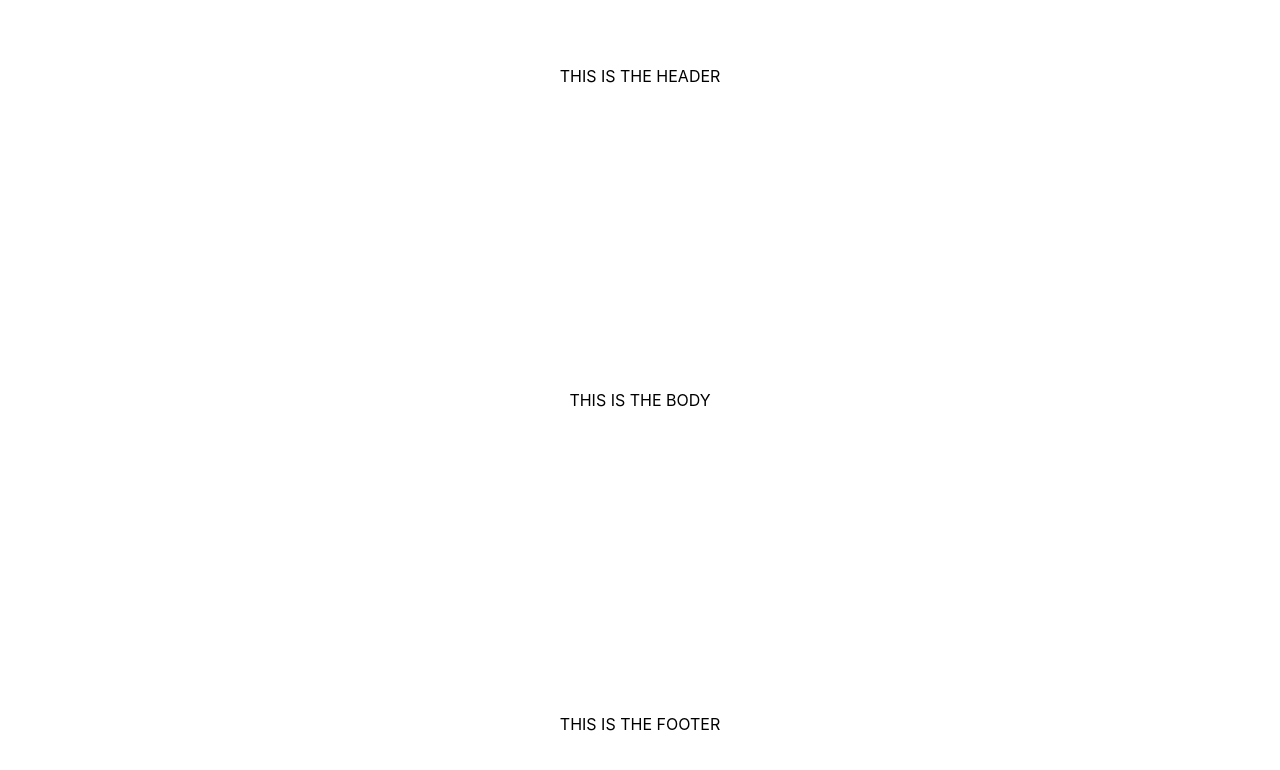
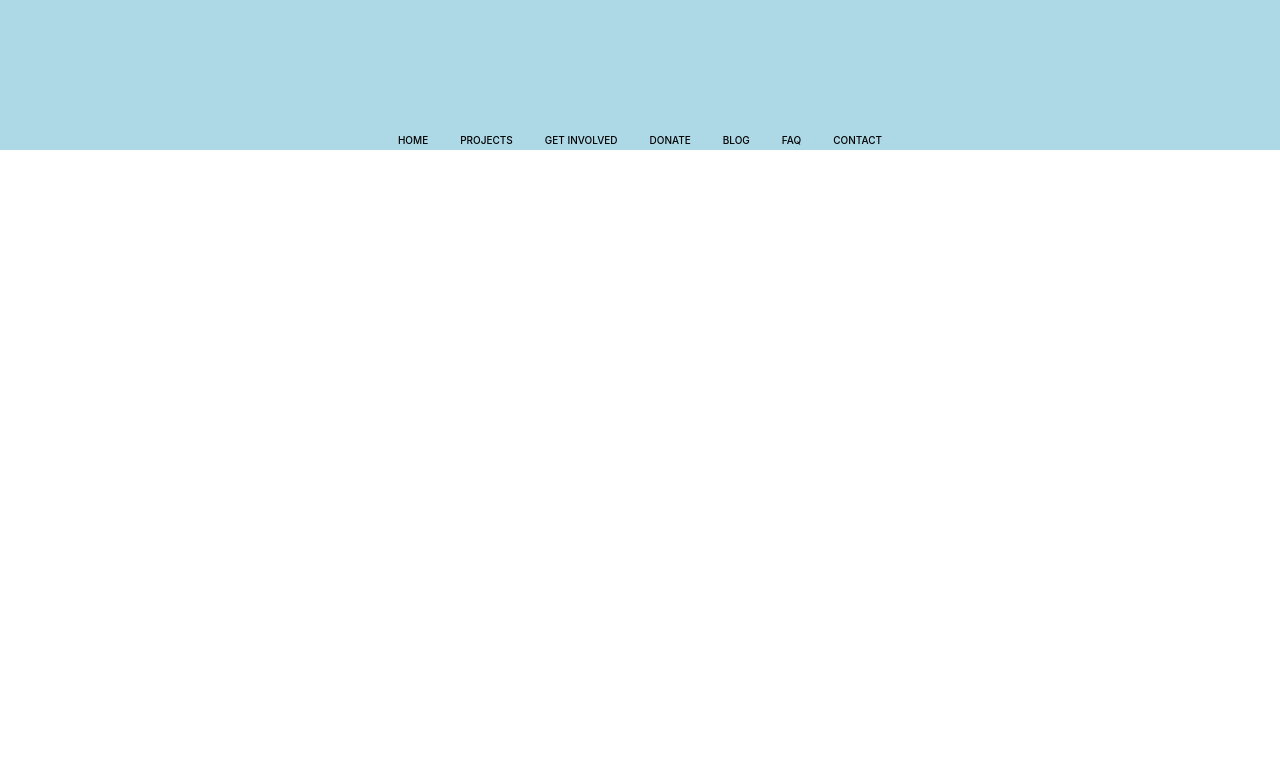
Before and after one commit to KhoiBui/legendary-project, a React (Vite) app: page / in a window 1280 px wide. Shown: the top 770 px of the page. Built offline with nearby package versions, Linux system fonts and the light colour scheme.

Commit message:
Header and Footer commits

```diff
--- a/src/App.tsx
+++ b/src/App.tsx
@@ -1,7 +1,10 @@
-import { Header } from './Header';
+import Header from './Header';
 import { Footer } from './Footer';
 import { Body } from './Body';
 import styled from 'styled-components';
+// import React from 'react';
+import {Outlet, createBrowserRouter,RouterProvider } from "react-router-dom"
+
 
 const Wrapper = styled.div`
   display: flex;
@@ -11,15 +14,52 @@ const Wrapper = styled.div`
   color: black;
   width: 100vw;
   height: 100vh;
+
 `;
+const routes = createBrowserRouter([
+  {path: "/",
+    element: (
+      <Wrapper>
+        <Header />
+        <Outlet />
+        <Body />
+        <Footer />
+      </Wrapper>
+    ),
+  children: [
+
+    {path: "/", element: <div></div>},
+    {path:"/our-story",element:<div></div>},
+    {path:"/our-mission", element: <div></div>},
+    {path:"/our-board-members",element:<div></div>},
+    {path: "/projects", element: <div></div>},
+    {path:"/past-medical-missions",element:<div></div>},
+    {path: "/get-involved", element: <div></div>},
+    {path:"/copy-of-apply",element:<div></div>},
+    {path:"/registration-process", element: <div></div>},
+    {path:"/logistics",element:<div></div>},
+    {path: "/donate", element: <div></div>},
+    {path:"/application-payment",element:<div></div>},
+    {path: "/blog", element: <div></div>},
+    {path: "/faq", element: <div></div>},
+    {path: "/contact", element: <div></div>},
+    ]
+  }
+]);
+
+
+// let homeSubMenu = ""; if(menuStatus === "home"){homeSubMenu = "open";}
+// let donateSubMenu = ""; if(menuStatus === "home"){projectsSubMenu = "open";}
+// let involvedSubMenu = ""; if(menuStatus === "home"){projectsSubMenu = "open";}
+// let projectsSubMenu = ""; if(menuStatus === "home"){projectsSubMenu = "open";}
+// const router = createBrowserRouter(routes);
+
+
 
 function App() {
   return (
-    <Wrapper>
-      <Header>THIS IS THE HEADER</Header>
-      <Body>THIS IS THE BODY</Body>
-      <Footer>THIS IS THE FOOTER</Footer>
-    </Wrapper>
+    <RouterProvider router = {routes} />
+
   );
 }
 
--- a/src/Body.tsx
+++ b/src/Body.tsx
@@ -2,5 +2,6 @@ import styled from 'styled-components';
 
 export const Body = styled.section`
   padding: 4em;
-  text-align: center;
+  text-align: right
+  ;
 `;
--- a/src/Header.tsx
+++ b/src/Header.tsx
@@ -1,6 +1,129 @@
-import styled from 'styled-components';
+import styled from "styled-components";
+import { Link, Outlet } from "react-router-dom";
 
-export const Header = styled.section`
-  padding: 4em;
+const StyledHeader = styled.section`
+  padding: 0;
   text-align: center;
+  height: 150px;
+  background: #ADD8E6;
+  display: flex;
+  flex-direction: column;
+  position:relative;
+
+
+  nav{
+    position:absolute;
+    bottom: 0;
+    width: 100%;
+    text-align: center;
+  }
+  nav ul {
+    list-style: none;
+    padding: 0;
+    margin: 0;
+    display: inline-flex;
+    gap: 2em;
+    position: relative;
+  }
+
+  nav a {
+    color: black;
+    font-size: 10px;
+  }
+
+  .submenu {
+    display: none;
+    position: absolute;
+    top: 1em;
+    right: 100;
+    background: white;
+    box-shadow: 0 4px 8px rgba(0, 0, 0, 0.1);
+    list-style: none;
+    padding: 0.1em;
+  }
+
+  li:hover .submenu {
+    display: block;
+  }
+
+  .submenu li {
+    margin: 0.1em 0;
+  }
+
+  .submenu li a {
+    display: block;
+    padding: 0.2em;
+    text-decoration: none;
+    color: black;
+  }
+
+  .submenu li a:hover {
+
+    background: #ADD8E6;
+  }
 `;
+
+export function Header() {
+  return (
+    <StyledHeader>
+      <nav>
+        <ul>
+          <li>
+            <Link to="/">HOME</Link>
+            <ul className="submenu">
+              <li>
+                <Link to="/our-story">OUR STORY</Link>
+              </li>
+              <li>
+                <Link to="/our-mission">OUR MISSION</Link>
+              </li>
+              <li>
+                <Link to="/our-board-members">OUR BOARD MEMBERS</Link>
+              </li>
+            </ul>
+          </li>
+
+          <li>
+            <Link to="/projects">PROJECTS</Link>
+            <ul className="submenu">
+              <li>
+                <Link to="/past-medical-missions">PAST MEDICAL MISSIONS</Link>
+              </li>
+            </ul>
+          </li>
+
+          <li>
+            <Link to="/get-involved">GET INVOLVED</Link>
+            <ul className="submenu">
+              <li>
+                <Link to="/copy-of-apply">APPLY NOW</Link>
+              </li>
+              <li>
+                <Link to="/registration-process">REGISTRATION PROCESS</Link>
+              </li>
+              <li>
+                <Link to="/logistics">LOGISTICS</Link>
+              </li>
+            </ul>
+          </li>
+
+          <li>
+            <Link to="/donate">DONATE</Link>
+          </li>
+          <li>
+            <Link to="/blog">BLOG</Link>
+          </li>
+          <li>
+            <Link to="/faq">FAQ</Link>
+          </li>
+          <li>
+            <Link to="/contact">CONTACT</Link>
+          </li>
+        </ul>
+        <Outlet />
+      </nav>
+    </StyledHeader>
+  );
+}
+
+export default Header;
```
